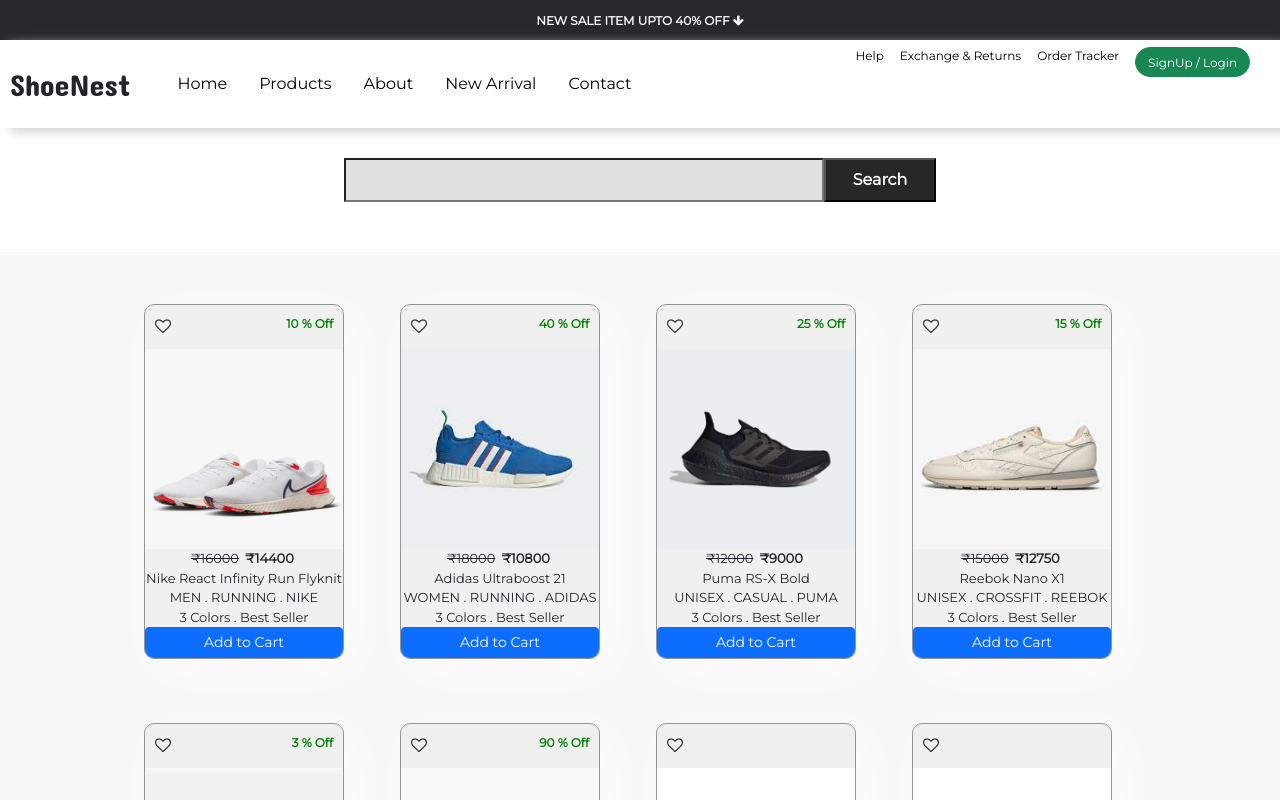
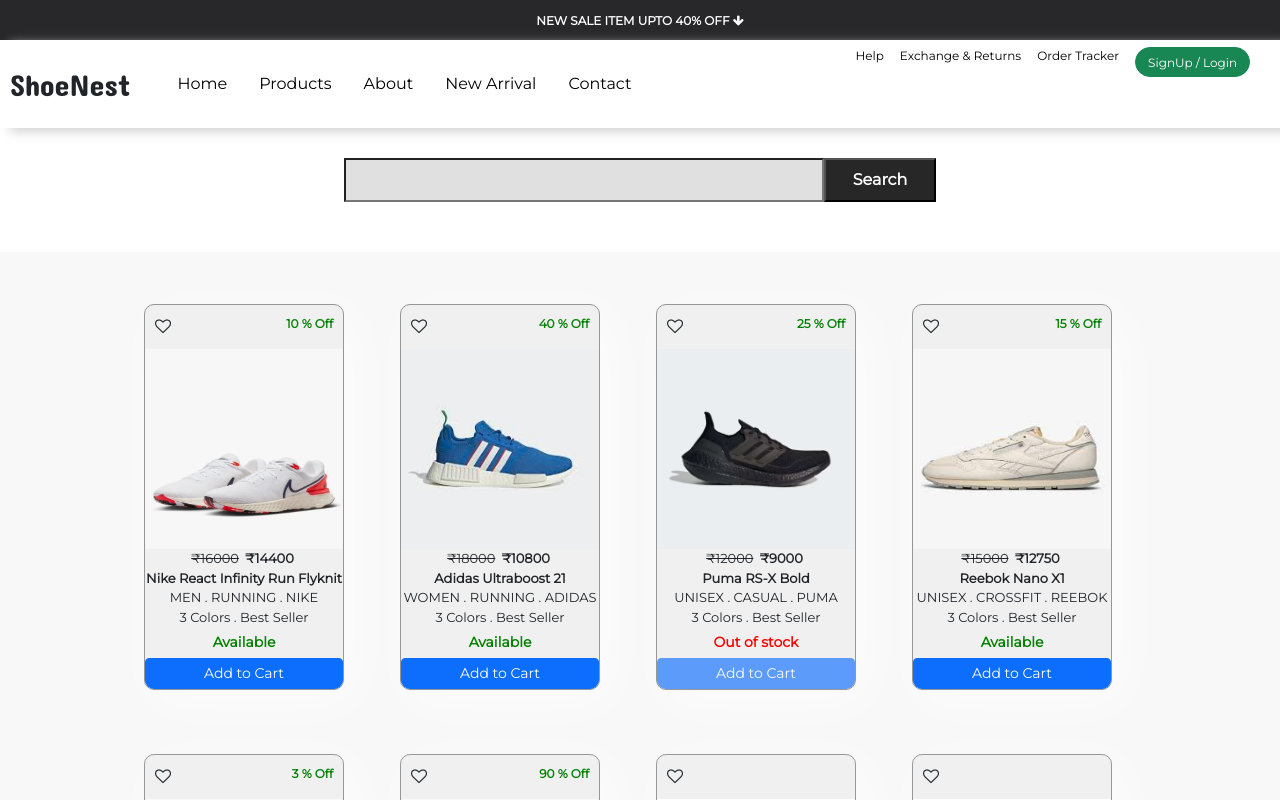
Before and after one commit to Arikaran-13/my-first-app-master, an Angular app: page / in a window 1280 px wide. Shown: the top 800 px of the page. Built offline with nearby package versions, Linux system fonts and the light colour scheme.

Commit message:
according to stock availability add to cart button handled using ngStyle directive

```diff
--- a/src/app/container/product-list/product-list.component.css
+++ b/src/app/container/product-list/product-list.component.css
@@ -72,3 +72,13 @@
 .add_to_cart_btn button{
     width: 100%;
 }
+
+.product_list_card_info , .product_list_card_colors{
+    color: rgba(128, 128, 128, 0.733);
+}
+
+.stock_availability_container{
+    font-size: 14px;
+    text-align: center;
+    padding : 5px 5px;
+}
--- a/src/app/container/product-list/product-list.component.html
+++ b/src/app/container/product-list/product-list.component.html
@@ -29,7 +29,7 @@
                 </div>
 
                 <div id="product_list_card_name">
-                    {{product.name}}
+                   <b> {{product.name}}</b>
                 </div>
 
                 <div id="product_list_card_info">
@@ -40,10 +40,13 @@
                     {{product.color.length}} Colors . Best Seller
                 </div>
             </div>
+            <div [ngStyle]="{fontWeight: 'bold' , color: product.is_in_inventory ? 'Green' : 'Red'}" class="stock_availability_container">
+                {{product.is_in_inventory ? "Available" : "Out of stock"}}
+             </div>
+            <div class="add_to_cart_btn">
+                <button class="btn btn-primary btn-sm" [disabled]= "!product. is_in_inventory">Add to Cart</button>
+            </div>
 
-            <div class="add_to_cart_btn">
-                <button class="btn btn-primary btn-sm">Add to Cart</button>
-            </div>
         </div>
 
 
--- a/src/app/container/product-list/product-list.component.ts
+++ b/src/app/container/product-list/product-list.component.ts
@@ -49,8 +49,8 @@
             size: [8, 9, 10, 11],
             color: ["White", "Red", "Blue"],
             price: 12000,
-            is_in_inventory: true,
-            items_left: 10,
+            is_in_inventory: false,
+            items_left: 0,
             discount: 25,
             imageURL: "../assets/images/adidas-ultraboost-21.avif",
             slug: "puma-rs-x-bold",
@@ -97,8 +97,8 @@
             size: [8, 9, 10, 11],
             color: ["Blue", "Yellow", "Black"],
             price: 15000,
-            is_in_inventory: true,
-            items_left: 7,
+            is_in_inventory: false,
+            items_left: 0,
             discount: 90,
             imageURL: "../assets/images/asics-gel-nimbus-23.webp",
             slug: "asics-gel-nimbus-23",
@@ -189,8 +189,8 @@
             size: [7, 8, 9, 10, 11],
             color: ["White", "Purple", "Orange"],
             price: 15000,
-            is_in_inventory: true,
-            items_left: 9,
+            is_in_inventory: false,
+            items_left: 0,
             imageURL: "../assets/images/nike-air-zoom-pegasus-38.jpeg",
             slug: "nike-air-zoom-pegasus-38",
         },
```
